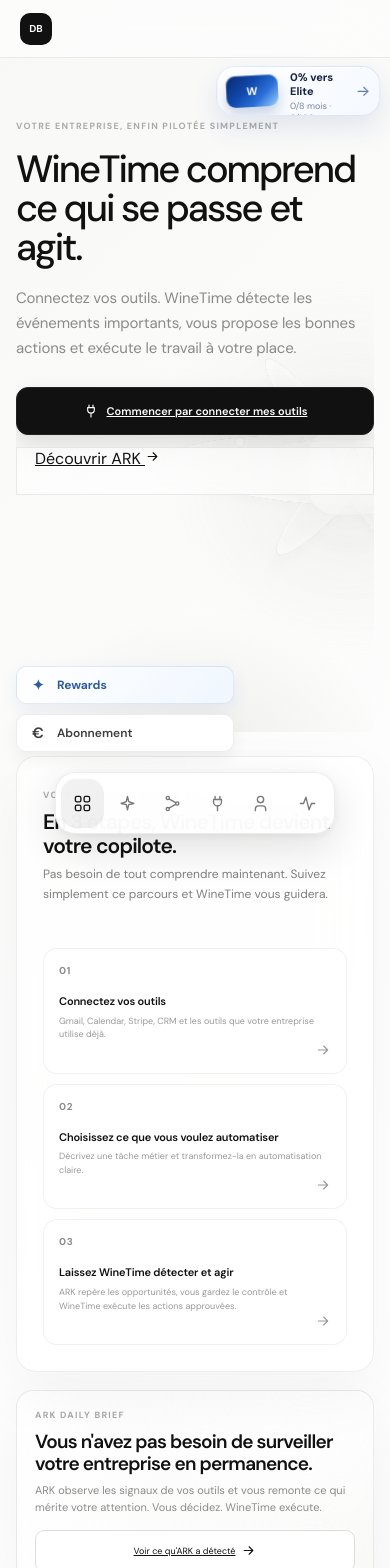
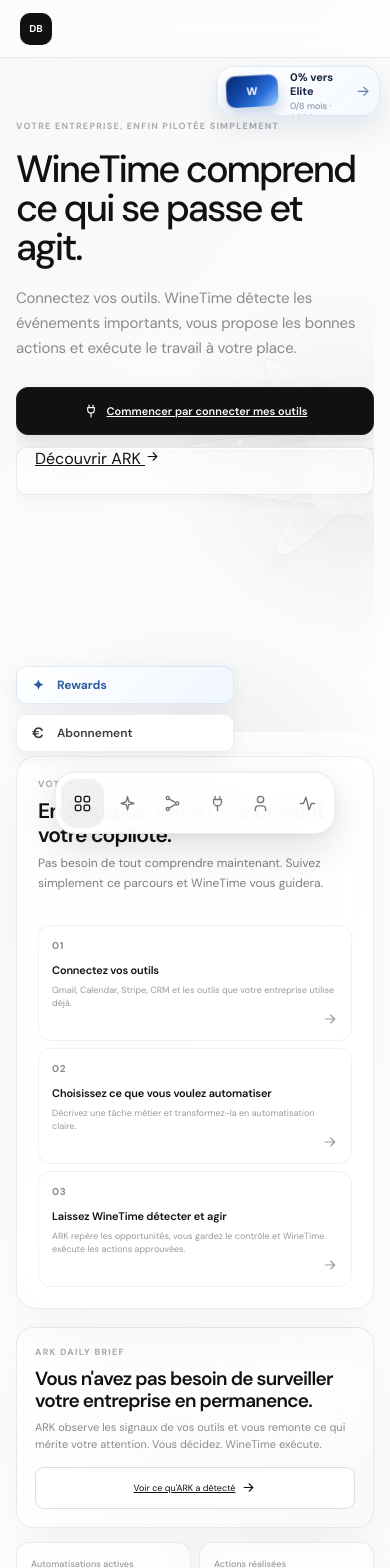
Before and after one commit to dreamsbuilding3-afk/Orbit, a Next.js app: page / in a window 390 px wide. Shown: the top 1568 px of the page. Built offline with nearby package versions, Linux system fonts and the light colour scheme; no server answers.

Commit message:
polish: tighten mobile hero-to-onboarding spacing and refine ARK secondary CTA

```diff
--- a/app/home-polish.css
+++ b/app/home-polish.css
@@ -4,4 +4,23 @@
 .start-intro{position:relative;z-index:1;padding:6px 0}.start-intro h2{margin:0;max-width:360px;font-size:22px;line-height:1.13;letter-spacing:-.04em;font-weight:600}.start-intro>p:last-child{max-width:340px;margin:11px 0 0;color:#969694;font-size:10px;line-height:1.6}
 .start-steps{position:relative;z-index:1;display:grid;grid-template-columns:repeat(3,1fr);gap:9px}.start-step{min-height:158px;display:flex;flex-direction:column;align-items:flex-start;padding:15px;border:1px solid rgba(0,0,0,.055);border-radius:14px;background:rgba(255,255,255,.58);box-shadow:inset 0 1px 0 rgba(255,255,255,.95);text-decoration:none;transition:transform .18s ease,background .18s ease,box-shadow .18s ease}.start-step:hover{transform:translateY(-2px);background:rgba(255,255,255,.84);box-shadow:0 14px 30px rgba(0,0,0,.055)}.step-number{color:#aaa;font-size:9px;letter-spacing:.12em;font-weight:700}.start-step strong{display:block;margin-top:27px;font-size:11px;line-height:1.25;font-weight:600;letter-spacing:-.015em}.start-step p{margin:6px 0 0;color:#999;font-size:9px;line-height:1.5}.start-step>svg{margin-top:auto;align-self:flex-end;color:#999}
 @media(max-width:1050px){.start-card{grid-template-columns:1fr!important;gap:18px!important}.start-intro h2,.start-intro>p:last-child{max-width:600px}}
-@media(max-width:700px){.start-steps{grid-template-columns:1fr}.start-step{min-height:125px}.start-step strong{margin-top:18px}}
+@media(max-width:700px){
+  .hero-row{margin-bottom:4px!important}
+  .hero-actions{margin-top:8px!important;gap:4px!important}
+  .secondary-hero-button{
+    margin:0!important;
+    min-height:34px!important;
+    height:34px!important;
+    padding:0 13px!important;
+    border:1px solid rgba(0,0,0,.075)!important;
+    border-radius:11px!important;
+    background:rgba(255,255,255,.72)!important;
+    box-shadow:inset 0 1px 0 rgba(255,255,255,.95),0 5px 14px rgba(0,0,0,.03)!important;
+  }
+  .start-card{grid-template-columns:1fr!important;gap:12px!important;margin-top:0!important;padding:21px!important}
+  .start-intro{padding:0!important}
+  .start-intro>p:last-child{margin-top:7px!important}
+  .start-steps{gap:7px!important}
+  .start-step{min-height:116px!important;padding:13px!important;border-radius:13px!important}
+  .start-step strong{margin-top:12px!important}
+}
```
